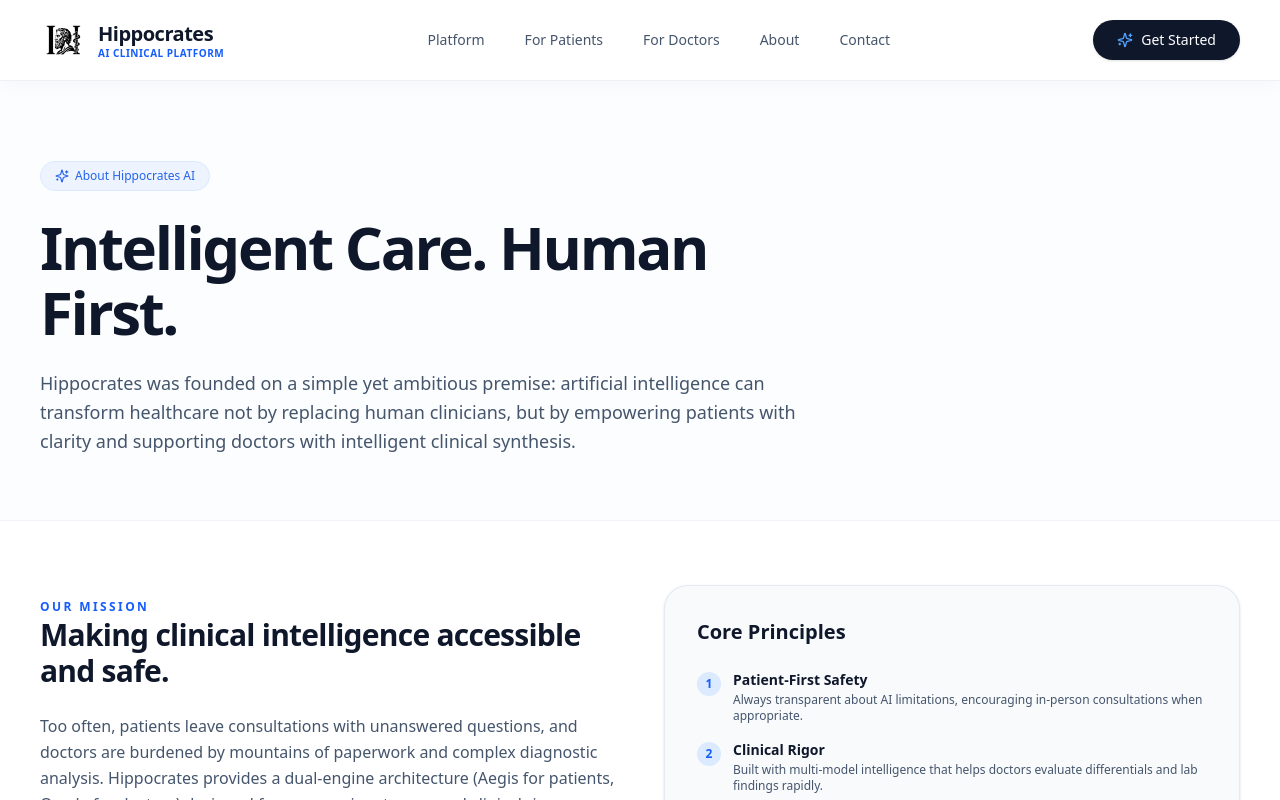
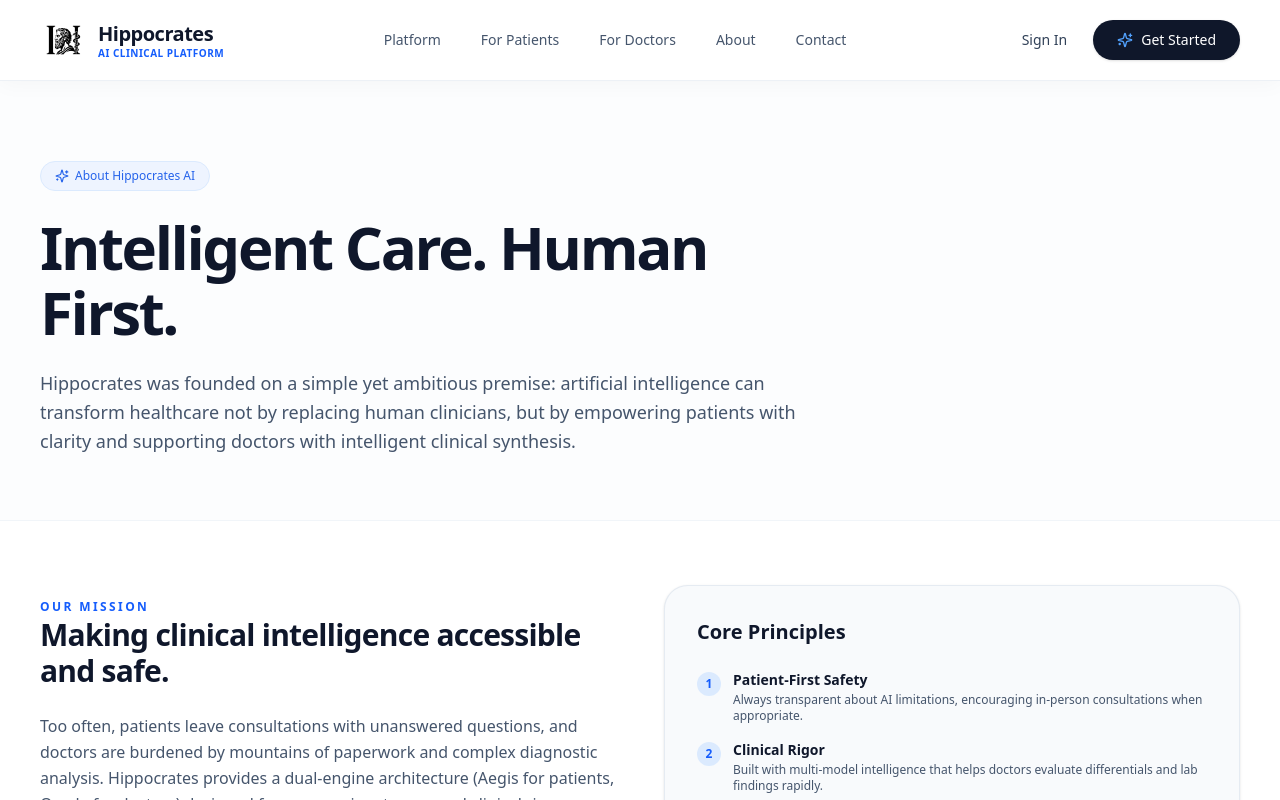
Before and after one commit to tawhid012/Hippocrates-beta, a Next.js app: page /about in a window 1280 px wide. Shown: the top 800 px of the page. Built offline with nearby package versions, Linux system fonts and the light colour scheme; no server answers.

Commit message:
fix(landing): prevent automatic login modal on visit and open on Get Started click

```diff
--- a/src/app/page.tsx
+++ b/src/app/page.tsx
@@ -136,22 +136,20 @@
     }
   }, [user, isPatientAccount, persona, selectPersona]);
 
-  // Enforce doctor registration verification and patient role bounds
+  // Enforce doctor registration verification and patient role bounds for authenticated users
   useEffect(() => {
+    if (!user) return; // Do not automatically trigger auth modals for unauthenticated landing page visitors
+
     if (persona === "doctor") {
-      if (!user) {
-        openAuthModal("doctor", "signup");
-      } else if (isPatientAccount) {
+      if (isPatientAccount) {
         // Strict clinical rule: Patient accounts CANNOT access Doctor Mode
         selectPersona("patient");
         setRoleRestrictedModalOpen(true);
       } else if (!isDoctorVerified) {
         setDoctorOnboardingOpen(true);
       }
-    } else if (persona === "patient" && !user) {
-      openAuthModal("patient", "signup");
     }
-  }, [persona, user, isPatientAccount, isDoctorVerified, openAuthModal, selectPersona, setRoleRestrictedModalOpen, setDoctorOnboardingOpen]);
+  }, [persona, user, isPatientAccount, isDoctorVerified, selectPersona, setRoleRestrictedModalOpen, setDoctorOnboardingOpen]);
 
   // Loading state while auth session is initializing
   if (authLoading) {
@@ -174,6 +172,7 @@
         <LandingPage
           onSelectPersona={(p) => openAuthModal(p, "signup")}
           onLaunchAegisPro={() => openAuthModal("patient", "signup")}
+          onGetStarted={() => openAuthModal("patient", "signup")}
         />
         <AuthModal />
         <DoctorOnboardingModal />
--- a/src/components/landing/LandingPage.tsx
+++ b/src/components/landing/LandingPage.tsx
@@ -27,13 +27,22 @@
 interface LandingPageProps {
   onSelectPersona: (persona: "doctor" | "patient") => void;
   onLaunchAegisPro?: () => void;
+  onGetStarted?: () => void;
 }
 
-export function LandingPage({ onSelectPersona, onLaunchAegisPro }: LandingPageProps) {
+export function LandingPage({ onSelectPersona, onLaunchAegisPro, onGetStarted }: LandingPageProps) {
   const [getStartedOpen, setGetStartedOpen] = useState(false);
   const [aboutOpen, setAboutOpen] = useState(false);
   const [contactOpen, setContactOpen] = useState(false);
   const [legalModal, setLegalModal] = useState<"privacy" | "terms" | null>(null);
+
+  const handleOpenGetStarted = () => {
+    if (onGetStarted) {
+      onGetStarted();
+    } else {
+      setGetStartedOpen(true);
+    }
+  };
 
   const handleLaunchPatient = () => {
     onSelectPersona("patient");
@@ -57,7 +66,7 @@
         {/* 1. UNIVERSAL NAVIGATION BAR */}
         <PublicNavbar
           onSelectPersona={onSelectPersona}
-          onOpenGetStarted={() => setGetStartedOpen(true)}
+          onOpenGetStarted={handleOpenGetStarted}
         />
 
         {/* 2. UPGRADED HERO SECTION */}
@@ -96,7 +105,7 @@
                 {/* Single Primary CTA: Get Started */}
                 <div className="flex flex-col sm:flex-row items-stretch sm:items-center gap-4 pt-2">
                   <Button
-                    onClick={() => setGetStartedOpen(true)}
+                    onClick={handleOpenGetStarted}
                     className="bg-[#0f172a] hover:bg-[#1e293b] text-white px-8 py-6 rounded-2xl text-base font-semibold shadow-lg hover:shadow-xl transition-all duration-200 flex items-center justify-center gap-3 cursor-pointer group"
                     aria-label="Get Started with Hippocrates"
                   >
--- a/src/components/layout/PublicNavbar.tsx
+++ b/src/components/layout/PublicNavbar.tsx
@@ -21,7 +21,7 @@
 }: PublicNavbarProps = {}) {
   const [mobileMenuOpen, setMobileMenuOpen] = useState(false);
   const [getStartedModalOpen, setGetStartedModalOpen] = useState(false);
-  const { user, isPatientAccount } = useAuth();
+  const { user, isPatientAccount, openAuthModal } = useAuth();
   const router = useRouter();
 
   const handleOpenLaunch = () => {
@@ -46,7 +46,7 @@
     if (onOpenGetStarted) {
       onOpenGetStarted();
     } else {
-      setGetStartedModalOpen(true);
+      openAuthModal("patient", "signup");
     }
   };
 
@@ -94,8 +94,17 @@
           </nav>
 
           {/* Desktop CTA */}
-          <div className="hidden md:flex items-center gap-3">
+          <div className="hidden md:flex items-center gap-2.5">
             <UserMenu />
+            {!user && (
+              <Button
+                variant="ghost"
+                onClick={() => openAuthModal("patient", "signin")}
+                className="text-slate-700 hover:text-slate-900 hover:bg-slate-100 rounded-full px-4 py-2 text-sm font-medium transition-colors cursor-pointer"
+              >
+                Sign In
+              </Button>
+            )}
             <Button
               onClick={handleOpenLaunch}
               className="bg-[#0f172a] hover:bg-[#1e293b] text-white rounded-full px-6 py-2.5 text-sm font-medium shadow-sm hover:shadow transition-all flex items-center gap-2 cursor-pointer"
@@ -190,7 +199,19 @@
                 </button>
               </div>
 
-              <div className="pt-2">
+              <div className="pt-2 flex flex-col gap-2">
+                {!user && (
+                  <Button
+                    variant="outline"
+                    onClick={() => {
+                      setMobileMenuOpen(false);
+                      openAuthModal("patient", "signin");
+                    }}
+                    className="w-full border-slate-200 hover:bg-slate-50 text-slate-800 py-3 rounded-2xl font-medium"
+                  >
+                    Sign In
+                  </Button>
+                )}
                 <Button
                   onClick={() => {
                     setMobileMenuOpen(false);
```
